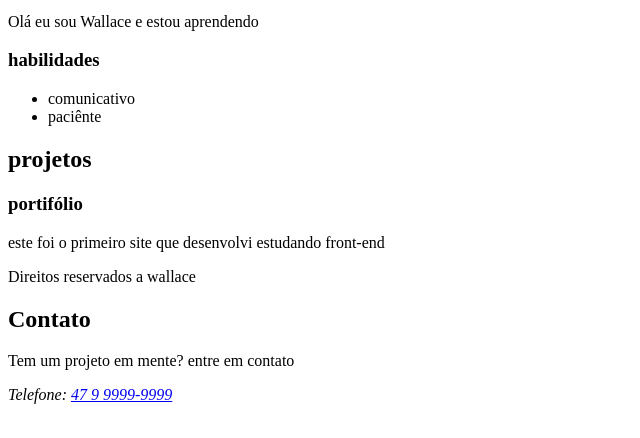
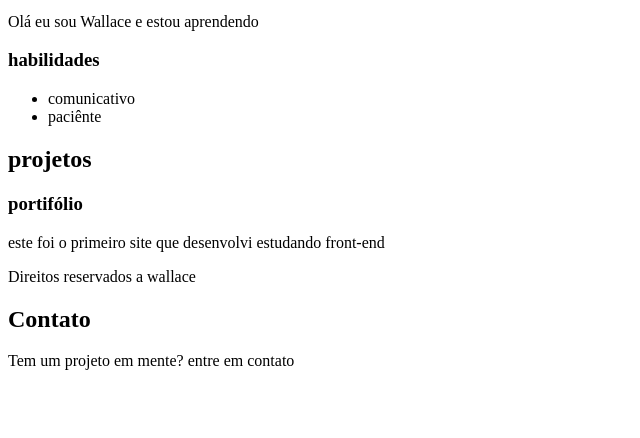
Before and after one commit to AlisonCardoso09/Site, a plain HTML site: page index.html in a window 1280 px wide. Shown: the part 222-660 px from the top of the page, without its empty margins (0-640 px from the left). Drawn offline with Linux system fonts and the light colour scheme.

Commit message:
atualização

```diff
--- a/index.html
+++ b/index.html
@@ -46,10 +46,6 @@
         <section id="contato">
             <h2>Contato</h2>
             <p>Tem um projeto em mente? entre em contato</p>
-            <address>
-
-                Telefone: <a href="+5547999999999">47 9 9999-9999</a>
-            </address>
         </section>
     </footer>
 </body>
```
